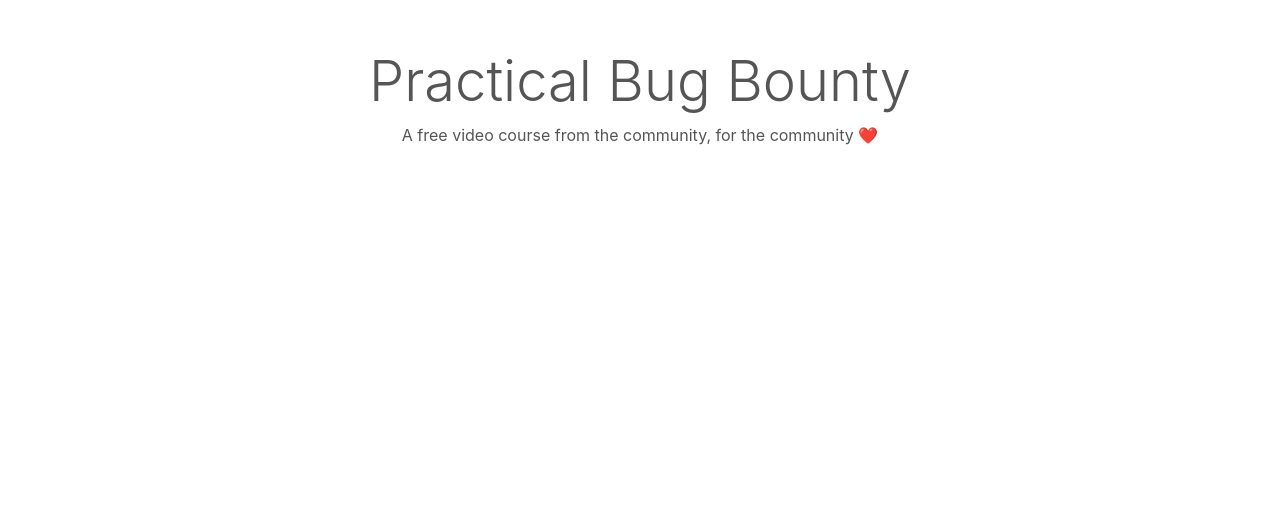
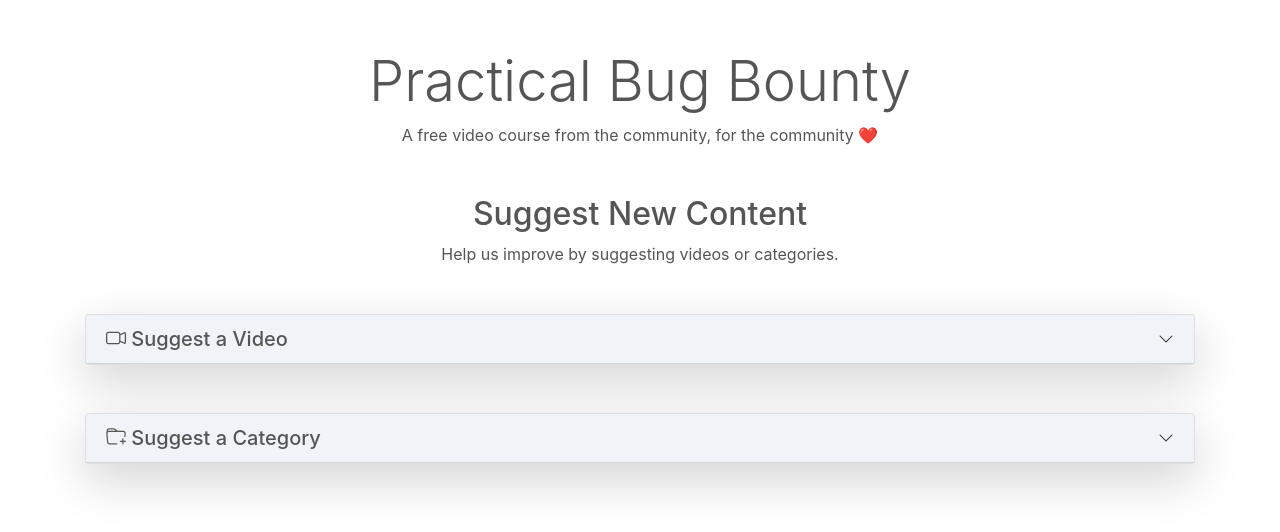
Before and after one commit to PatrikFehrenbach/practical-bug-bounty, a Django app: page / in a window 1280 px wide. Shown: the part 56-588 px from the top of the page. Run offline with Django 4.2, Linux system fonts and the light colour scheme; data that the repository does not hold is empty; some libraries are stand-ins or nearby versions.

Commit message:
new suggestion form

```diff
--- a/bugbountytube/templates/index.html
+++ b/bugbountytube/templates/index.html
@@ -99,11 +99,125 @@
                                 <p class="soft-text">{{ subcategory.description }}
                                 </p>
                             </div>
+
                         </li>
                     {% endfor %}
+
                 </ul>
             </div>
         </div>
     {% endif %}
+
 {% endfor %}
+<div class="text-center mb-5">
+    <h2 class="display-5 soft-text">Suggest New Content</h2>
+    <p class="soft-text">Help us improve by suggesting videos or categories.</p>
+</div>
+
+<!-- Video Suggestion Form -->
+<div class="card mb-5 shadow-lg rounded">
+    <div class="card-header soft-primary d-flex justify-content-between align-items-center" data-toggle="collapse" data-target="#videoSuggestionForm" aria-expanded="false" aria-controls="videoSuggestionForm" style="cursor:pointer;">
+        <h5 class="soft-text mb-0">
+            <i class="bi bi-camera-video"></i> Suggest a Video  <!-- Added the video icon here -->
+        </h5>
+        <i class="bi bi-chevron-down arrow-icon"></i>
+    </div>
+    <div class="collapse" id="videoSuggestionForm">
+        <div class="card-body">
+            <form method="post" action="{% url 'index' %}">
+                <input type="hidden" name="video_suggestion" value="true">
+                {% csrf_token %}
+
+                <!-- Video Title -->
+                <div class="form-group">
+                    <label for="videoTitle">Video Title</label>
+                    <input type="text" class="form-control" id="videoTitle" name="title" placeholder="Enter video title">
+                </div>
+
+                <!-- Video URL -->
+                <div class="form-group">
+                    <label for="videoURL">Video URL</label>
+                    <input type="url" class="form-control" id="videoURL" name="url" placeholder="Enter video URL">
+                </div>
+
+                <!-- Video Tags (Optional) -->
+                <div class="form-group">
+                    <label for="videoTags">Tags (comma separated)</label>
+                    <input type="text" class="form-control" id="videoTags" name="tags" placeholder="e.g. web security, xss">
+                </div>
+
+                <!-- Submit Button -->
+                <button type="submit" class="btn btn-custom">Submit Video Suggestion</button>
+            </form>
+
+        {% if feedback_message %}
+        <div class="alert alert-success mt-3">
+            {{ feedback_message }}
+        </div>
+        {% endif %}
+    </div>
+</div>
+</div>
+<!-- Category Suggestion Form -->
+<div class="card mb-5 shadow-lg rounded">
+    <div class="card-header soft-primary d-flex justify-content-between align-items-center" data-toggle="collapse" data-target="#categorySuggestionForm" aria-expanded="false" aria-controls="categorySuggestionForm" style="cursor:pointer;">
+        <h5 class="soft-text mb-0">
+            <i class="bi bi-folder-plus"></i> Suggest a Category  <!-- Added the folder icon here -->
+        </h5>
+        <i class="bi bi-chevron-down arrow-icon"></i>
+    </div>
+    <div class="collapse" id="categorySuggestionForm">
+        <div class="card-body">
+
+            <form method="post" action="{% url 'index' %}">
+                <input type="hidden" name="category_suggestion" value="true">
+                {% csrf_token %}
+
+                <!-- Category Name -->
+                <div class="form-group">
+                    <label for="categoryName">Category Name</label>
+                    <input type="text" class="form-control" id="categoryName" name="name" placeholder="Enter category name">
+                </div>
+
+                <!-- Category Description (Optional) -->
+                <div class="form-group">
+                    <label for="categoryDescription">Description</label>
+                    <textarea class="form-control" id="categoryDescription" name="description" rows="3" placeholder="Describe the category..."></textarea>
+                </div>
+
+                <!-- Parent Category (Optional) -->
+                <div class="form-group">
+                    <label for="parentCategory">Parent Category</label>
+                    <select class="form-control" id="parentCategory" name="parent">
+                        <option value="">None</option>
+                        {% for category in categories %}
+                            <option value="{{ category.id }}">{{ category.name }}</option>
+                        {% endfor %}
+                    </select>
+                </div>
+
+                <!-- Submit Button -->
+                <button type="submit" class="btn btn-custom">Submit Category Suggestion</button>
+            </form>
+
+        {% if feedback_message %}
+        <div class="alert alert-success mt-3">
+            {{ feedback_message }}
+        </div>
+        {% endif %}
+    </div>
+</div>
+<style>
+    .btn-custom {
+        background-color: #f8f9fa;  /* light background color */
+        border: 1px solid #ced4da;  /* gray border */
+        color: #495057;  /* dark text */
+        transition: all 0.3s ease;  /* smooth transition for hover effects */
+    }
+
+    .btn-custom:hover {
+        background-color: #e9ecef;  /* slightly darker background on hover */
+    }
+</style>
+
 {% endblock content %}
--- /dev/null
+++ b/bugbountytube/videos/forms.py
@@ -0,0 +1,13 @@
+from django import forms
+from .models import Category, Video, CategorySuggestion, VideoSuggestion
+
+class CategorySuggestionForm(forms.ModelForm):
+    class Meta:
+        model = CategorySuggestion
+        fields = ['name', 'description', 'parent']
+
+
+class VideoSuggestionForm(forms.ModelForm):
+    class Meta:
+        model = VideoSuggestion
+        fields = ['title', 'url', 'tags', 'category']
--- a/bugbountytube/videos/models.py
+++ b/bugbountytube/videos/models.py
@@ -22,3 +22,24 @@ class Video(models.Model):
 
     def __str__(self):
         return self.title
+
+
+class CategorySuggestion(models.Model):
+    name = models.CharField(max_length=255)
+    description = models.TextField(blank=True)
+    parent = models.ForeignKey(Category, on_delete=models.SET_NULL, null=True, blank=True)
+    approved = models.BooleanField(default=False)
+
+    def __str__(self):
+        return self.name
+
+
+class VideoSuggestion(models.Model):
+    title = models.CharField(max_length=255)
+    url = models.URLField()
+    tags = models.CharField(max_length=255, blank=True)
+    category = models.ForeignKey(Category, on_delete=models.CASCADE)
+    approved = models.BooleanField(default=False)
+
+    def __str__(self):
+        return self.title
--- a/bugbountytube/videos/urls.py
+++ b/bugbountytube/videos/urls.py
@@ -4,4 +4,5 @@ from . import views
 urlpatterns = [
     path('', views.index, name='index'),
     path('category/<int:category_id>/', views.category_videos, name='category_videos'),
+
 ]
--- a/bugbountytube/videos/views.py
+++ b/bugbountytube/videos/views.py
@@ -1,40 +1,55 @@
-from django.shortcuts import render
+from django.shortcuts import render, redirect
 from .models import Category, Video
+from .forms import VideoSuggestionForm, CategorySuggestionForm
 #from googleapiclient.discovery import build
 #from googleapiclient.errors import HttpError
 import re
-
+import logging
 
 def index(request):
-    api_key = ''
+    video_suggestion_form = VideoSuggestionForm()
+    category_suggestion_form = CategorySuggestionForm()
+    feedback_message = None
+
+    if request.method == 'POST':
+        if 'video_suggestion' in request.POST:
+            video_suggestion_form = VideoSuggestionForm(request.POST)
+            if video_suggestion_form.is_valid():
+
+                try:
+                    video_suggestion_form.save()
+                    logging.info(f"Video suggestion form data: {video_suggestion_form.cleaned_data}")
+                    feedback_message = "Thank you for your video suggestion!"
+                except:
+                    feedback_message = "An error occurred while saving your video suggestion."
+                    logging.exception("An error occurred while saving a video suggestion.")
+                    logging.info(f"Video suggestion form data: {video_suggestion_form.cleaned_data}")
+            if not video_suggestion_form.is_valid():
+                print(video_suggestion_form.errors)
+
+        elif 'category_suggestion' in request.POST:
+            category_suggestion_form = CategorySuggestionForm(request.POST)
+            if category_suggestion_form.is_valid():
+                try:
+                    category_suggestion_form.save()
+                    print(category_suggestion_form.cleaned_data)
+                    logging.info(f"Category suggestion form data: {category_suggestion_form.cleaned_data}")
+                    feedback_message = "Thank you for your category suggestion!"
+                except:
+                    print(category_suggestion_form.cleaned_data)
+                    feedback_message = "An error occurred while saving your category suggestion."
+                    logging.exception("An error occurred while saving a category suggestion.")
+                    logging.info(f"Category suggestion form data: {category_suggestion_form.cleaned_data}")
+            if not category_suggestion_form.is_valid():
+                print(category_suggestion_form.errors)
+
     categories = Category.objects.all()
-    description = Video.objects.all()
-    # Iterate through each category and its videos to fetch details from YouTube
-    """
-        for category in categories:
-        for video in category.videos.all():
-            video_id = extract_video_id_from_url(video.url)
-            details = get_video_details(video_id, api_key)
-
-            if details:
-                print(details)
-                video.title = details['title']
-                video.author = details['channel_title']
-                print(video.author)
-   #             video.description = details['description']
-   #             video.channel_title = details['channel_title']
-
-    """
-
-
     return render(request, 'index.html', {
         'categories': categories,
-    #    'author': video.author,
-        'description': description,
-   #     'video_description': video.description,
-   #     'video_channel_title': video.channel_title
+        'video_suggestion_form': video_suggestion_form,
+        'category_suggestion_form': category_suggestion_form,
+        'feedback_message': feedback_message
     })
-
 
 def category_videos(request, category_id):
     description = Video.objects.filter(category=category_id)
```
Also changed, not shown: bugbountytube/videos/admin.py (+12 -1 lines), bugbountytube/videos/migrations/0004_videosuggestion_categorysuggestion.py (added).
